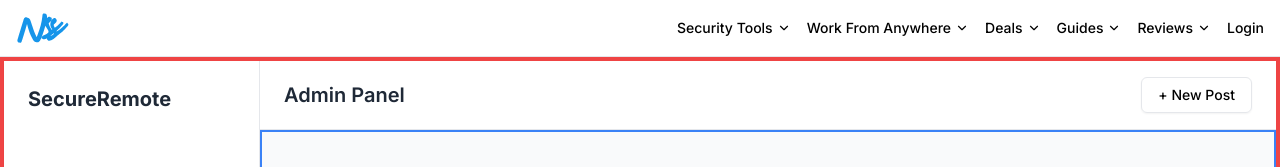
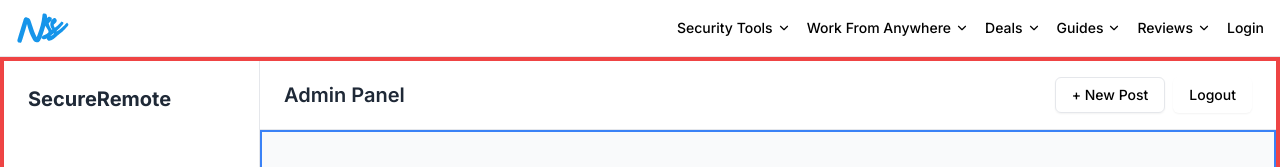
Before and after one commit to witos44/nscure, a Next.js app in the folder frontend/: page /admin/posts/new in a window 1280 px wide. Shown: the top 167 px of the page. Built offline with nearby package versions, Linux system fonts and the light colour scheme.

Commit message:
"changes on header.tsx"

```diff
--- a/frontend/src/components/Header.tsx
+++ b/frontend/src/components/Header.tsx
@@ -7,12 +7,28 @@ import { useRouter } from 'next/navigation';
 export function Header() {
   const router = useRouter();
 
+  const handleLogout = () => {
+    // Hapus token/session admin
+    localStorage.removeItem('admin_logged_in');
+
+    // Redirect ke homepage
+    router.push('/');
+
+    // Bisa paksa refresh agar MainNav update isLoggedIn
+    window.location.reload();
+  };
+
   return (
     <header className="bg-white border-b px-6 py-4 flex justify-between items-center">
       <h2 className="text-xl font-semibold text-gray-800">Admin Panel</h2>
-      <Button onClick={() => router.push('/admin/posts/new')} variant="outline">
-        + New Post
-      </Button>
+      <div className="flex gap-2">
+        <Button onClick={() => router.push('/admin/posts/new')} variant="outline">
+          + New Post
+        </Button>
+        <Button onClick={handleLogout} variant="destructive">
+          Logout
+        </Button>
+      </div>
     </header>
   );
 }
```
